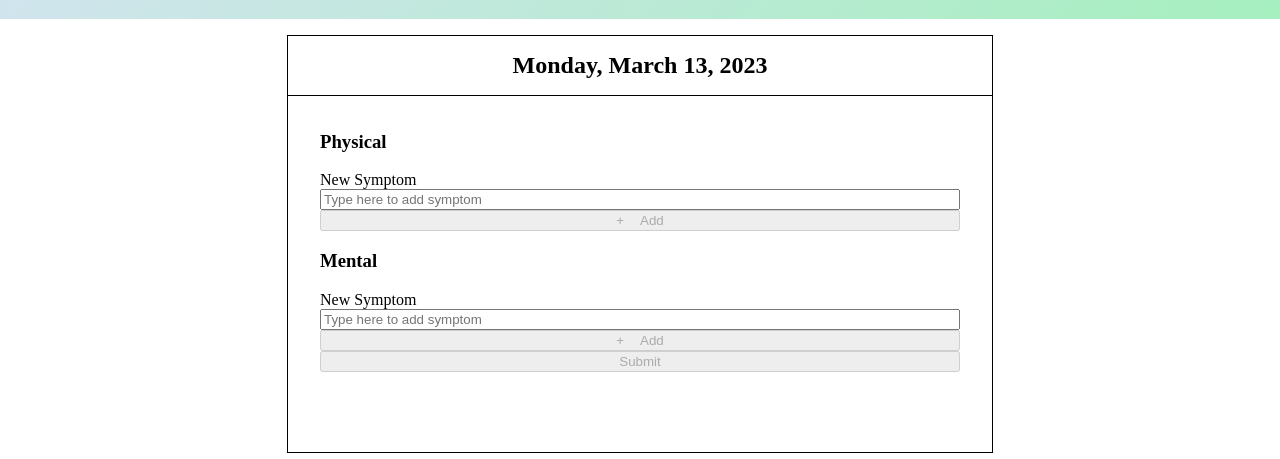
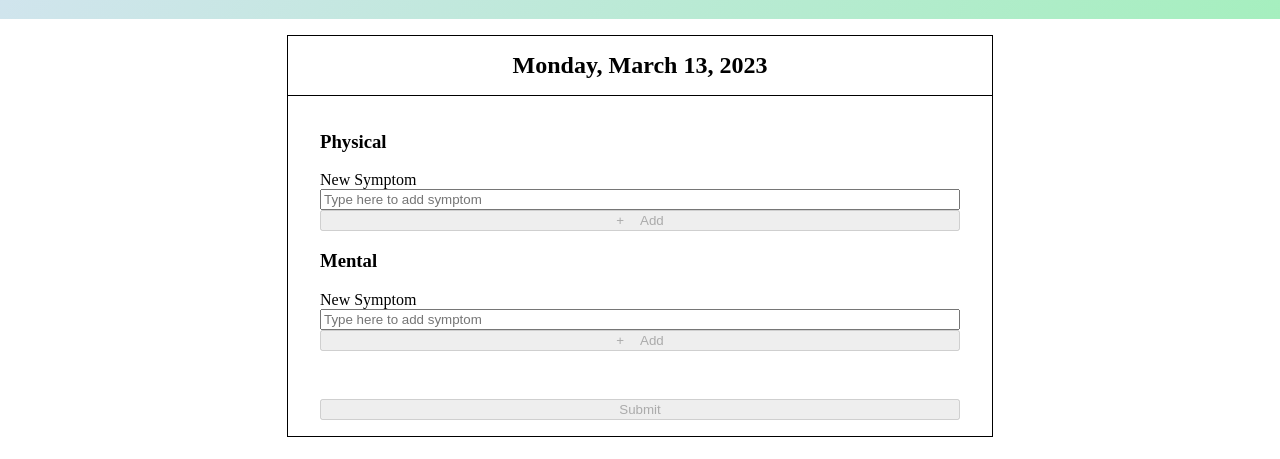
Before and after one commit to dyazdani/symptom-tracker, a website: page index.html in a window 1280 px wide. Both pictures are taken after a click on the button "Create a New Record". Shown: the part 61-520 px from the top of the page. Drawn offline with Linux system fonts and the light colour scheme.

Commit message:
Changed <section> and submit button margins

```diff
--- a/styles/style.css
+++ b/styles/style.css
@@ -24,7 +24,7 @@ section {
   border: 1px solid black;
   height: fit-content;
   width: 50vw;
-  padding: 1rem 2rem 5rem 2rem;
+  padding: 1rem 2rem;
 }
 
 #no-record {
@@ -102,6 +102,7 @@ form {
 }
 
 #submit-button {
+  margin-top: 3rem;
 }
 
 /* success modal */
```
